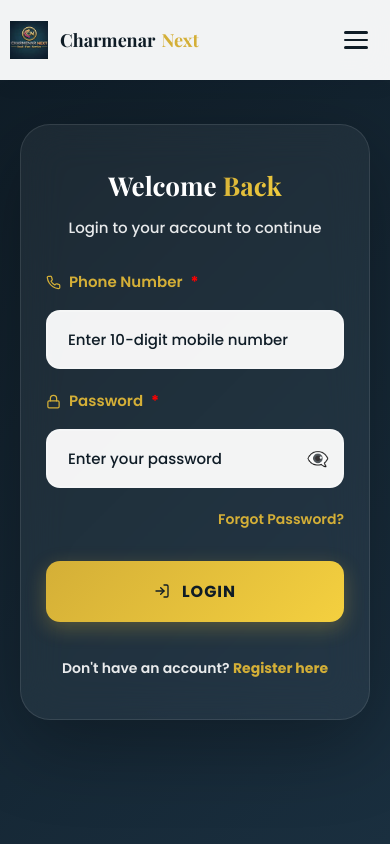
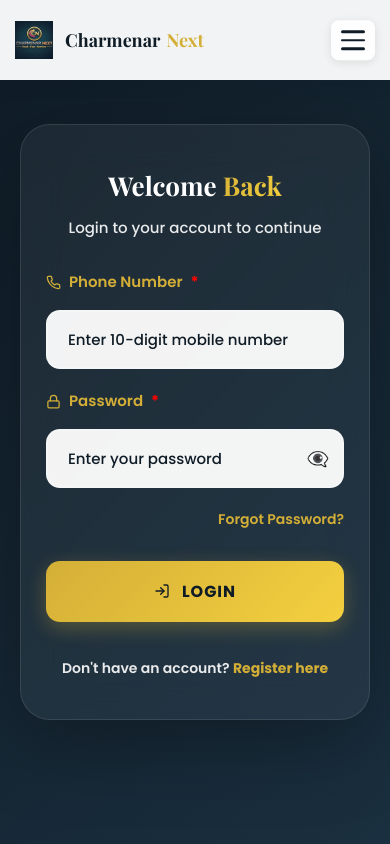
Before and after one commit to charmenarnext/charmenar_next, a React (Create React App) app in the folder frontend/: page /charmenar_next/login in a window 390 px wide. Shown: the top 844 px of the page. Built offline with nearby package versions, Linux system fonts and the light colour scheme.

Commit message:
navbar design

```diff
--- a/frontend/src/components/Navbar.css
+++ b/frontend/src/components/Navbar.css
@@ -25,7 +25,7 @@
   display: flex;
   justify-content: space-between;
   align-items: center;
-  overflow: visible; /* ✅ CRITICAL: Allows hamburger to show fully */
+  position: relative;
 }
 
 /* ===== LOGO ===== */
@@ -190,9 +190,7 @@
   border-radius: 8px;
   transition: all 0.2s ease;
   flex-shrink: 0;
-  margin-left: 10px;
-  z-index: 1002; /* ✅ CRITICAL: Stays above sliding menu */
-  position: relative;
+  z-index: 1002;
 }
 
 .hamburger:hover { background: rgba(0, 0, 0, 0.05); }
@@ -211,36 +209,41 @@
 .hamburger.active .hamburger-line:nth-child(2) { opacity: 0; }
 .hamburger.active .hamburger-line:nth-child(3) { transform: rotate(-45deg) translate(7px, -7px); }
 
-/* ===== ✅ MOBILE FIXES ===== */
+/* ===== ✅ MOBILE FIX - Absolute Positioning ===== */
 @media (max-width: 900px) {
   .navbar-container {
-    padding: 0 15px; /* More space on sides */
-    gap: 10px; /* Space between logo and hamburger */
+    padding: 0 20px;
+    position: relative;
   }
 
+  /* ✅ FIX: Position hamburger absolutely on right side */
   .hamburger {
     display: flex;
-    z-index: 1002; /* ✅ Stays on top of sliding menu */
-    flex-shrink: 0; /* Never squishes */
-    margin-left: auto; /* Pushes to far right */
-    padding: 12px 15px; /* Comfortable tap area */
-    right: 0; /* Aligns to edge */
+    position: absolute;
+    right: 20px; /* Fixed distance from right edge */
+    top: 50%;
+    transform: translateY(-50%);
+    z-index: 1002;
+    padding: 12px;
+    background: rgba(255, 255, 255, 0.95); /* Ensure visibility */
+    border-radius: 8px;
+    box-shadow: 0 2px 10px rgba(0,0,0,0.1);
   }
 
   .navbar-menu {
     position: fixed;
     top: 0;
     right: -100%;
-    width: 80vw; /* ✅ Leaves room for hamburger */
-    max-width: 280px;
+    width: 75vw;
+    max-width: 300px;
     height: 100vh;
     background: white;
     flex-direction: column;
-    padding: 95px 20px 30px;
+    padding: 100px 25px 30px;
     transition: right 0.4s cubic-bezier(0.4, 0, 0.2, 1);
     gap: 15px;
     box-shadow: -5px 0 30px rgba(0,0,0,0.15);
-    z-index: 1001; /* ✅ Below hamburger */
+    z-index: 1001;
     align-items: stretch;
     overflow-y: auto;
   }
@@ -272,8 +275,17 @@
 
 @media (max-width: 480px) {
   .navbar-container {
-    padding: 0 10px;
-    gap: 8px;
+    padding: 0 15px;
+  }
+
+  .hamburger {
+    right: 15px; /* Maintain spacing on small screens */
+    padding: 10px;
+  }
+
+  .hamburger-line {
+    width: 24px;
+    height: 2.5px;
   }
 
   .navbar-logo-text {
@@ -283,14 +295,4 @@
   .navbar-logo-img {
     height: 38px;
   }
-
-  .hamburger {
-    padding: 10px 12px;
-    gap: 5px;
-  }
-
-  .hamburger-line {
-    width: 24px;
-    height: 2.5px;
-  }
 }
```
